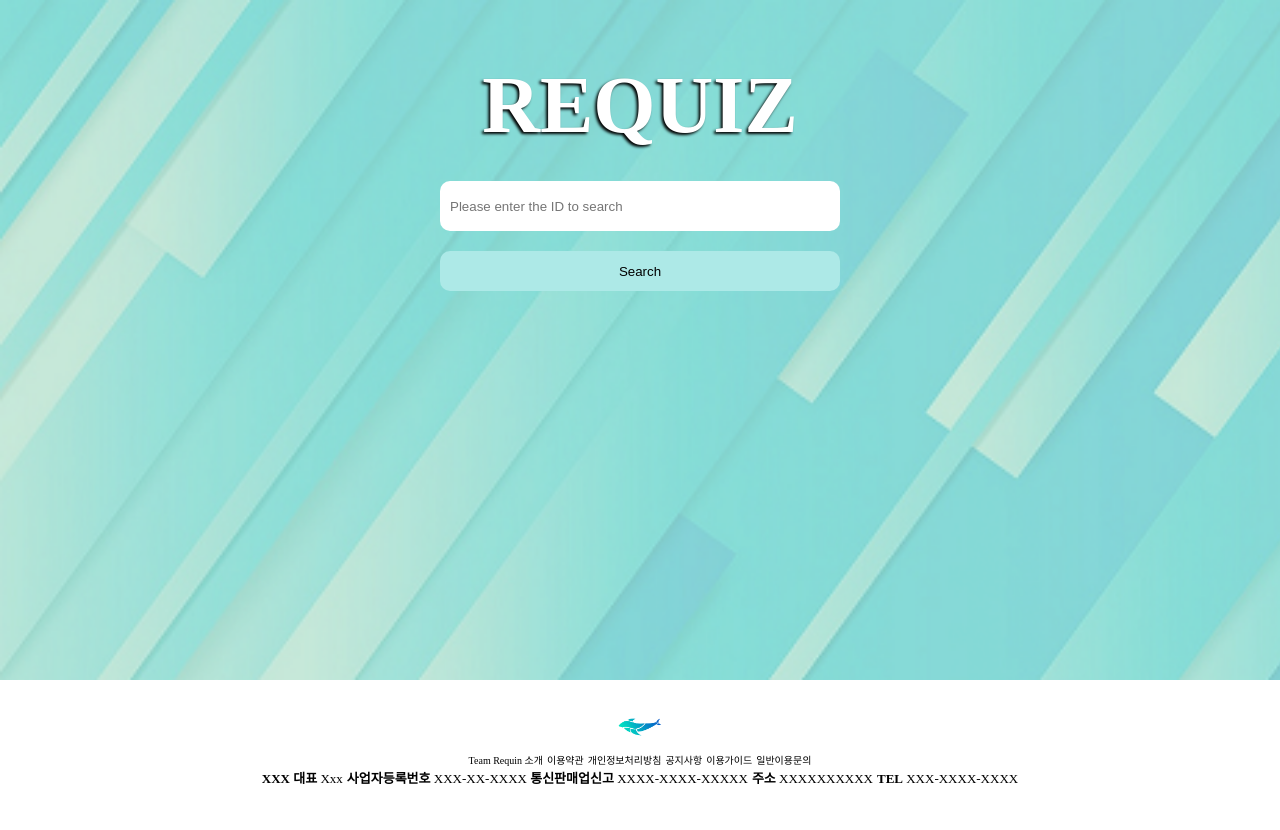
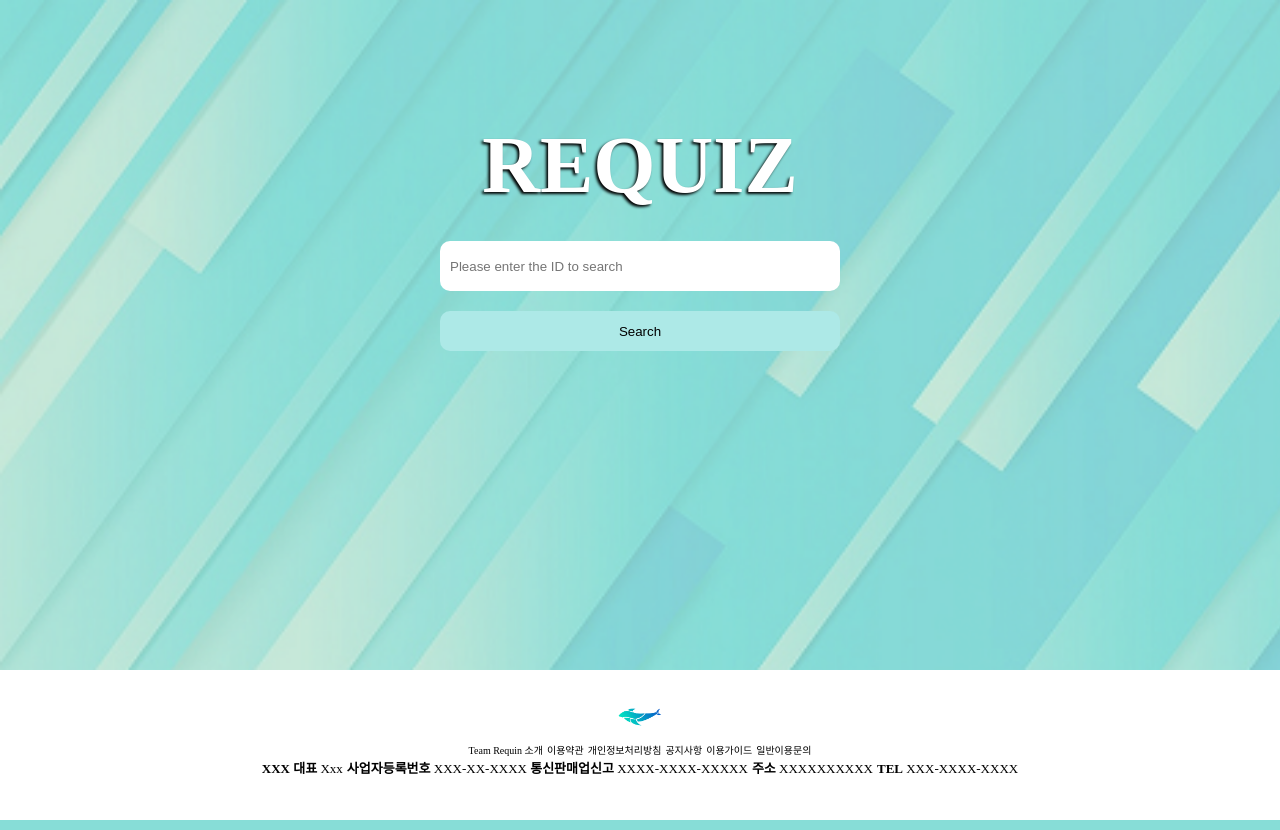
Before and after one commit to team-requin/ReQuiz_Front, a PHP site: page /index.php in a window 1280 px wide. Shown: the part 90-920 px from the top of the page. Run offline with PHP 8.4, Linux system fonts and the light colour scheme; some web fonts are replaced.

Commit message:
Fix css => header : height

```diff
--- a/css/main.css
+++ b/css/main.css
@@ -67,20 +67,20 @@ input {
 
 #main {
     height: 550px;
-    padding-top: 30px;
-    padding-bottom: 100px;
+    padding-top: 120px;
     background-image: url(../img/index_background_img.png);
     background-repeat: no-repeat;
     background-size: cover;
 }
 .main_wrapper {
-    text-align: center;
-    padding-top: 30px;
+    width: 600px;
+    margin: 0 auto;
     height: 100%;
 }
 #title {
     text-shadow: -2px 2px 3px #000000;
     color: #ffffff;
+    text-align: center;
     font-size: 80px;
     font-weight: bold;
     margin-bottom: 30px;
```
